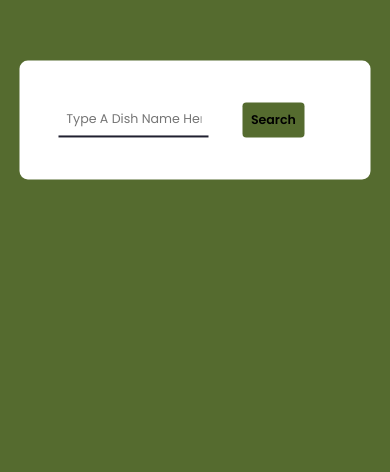
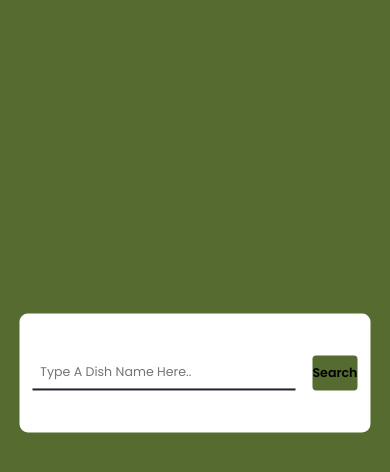
Before and after one commit to NightDev19/Recipe_Generator.io, a plain HTML site: page index.html in a window 390 px wide. Shown: the part 302-774 px from the top of the page. Drawn offline with Linux system fonts and the light colour scheme.

Commit message:
Updating Mobile View pt3

```diff
--- a/Css/style.css
+++ b/Css/style.css
@@ -117,19 +117,16 @@ h3 {
 @media screen and (max-width: 500px) {
   .container {
     font-size: 14px;
-    top: 50%;
+    top: 80%;
   }
   .search-container {
-    width: 90%;
-    gap: 0;
+    justify-content: center;
   }
   .search-container input {
     font-size: 0.9em;
-    width: 150px;
   }
   .search-container button {
     font-size: 0.9em;
     font-weight: 600;
-
   }
 }
```
